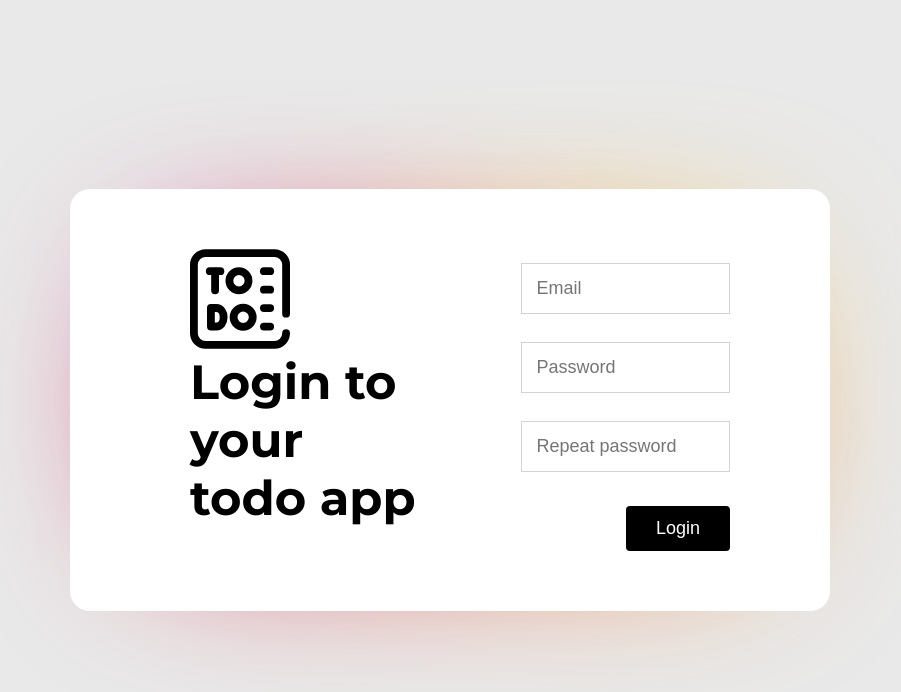
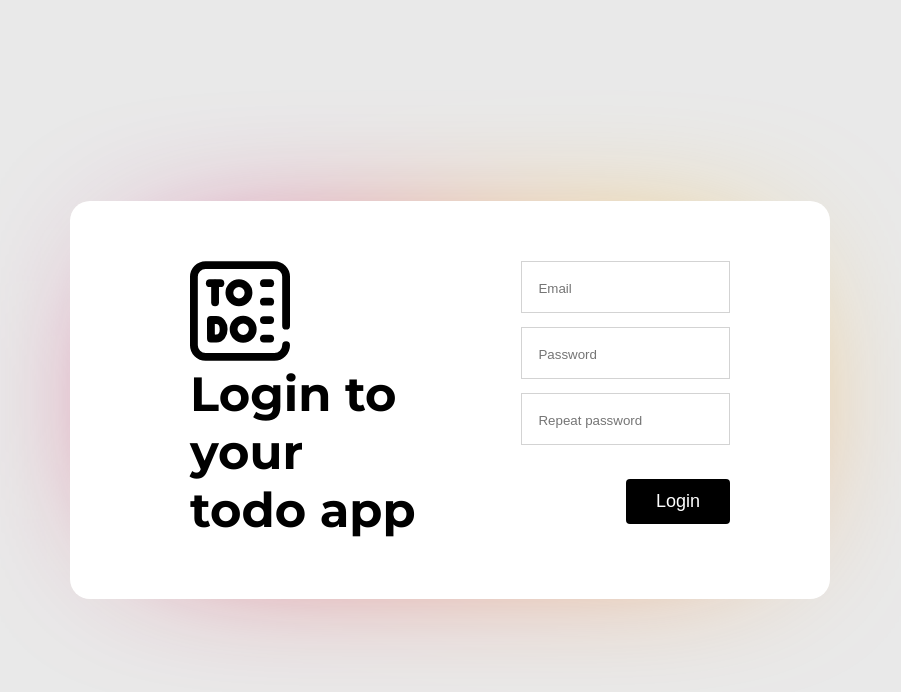
Before and after one commit to AbdullahQadry/CRUD-Todo-app, a SvelteKit app: page / in a window 1280 px wide. Shown: the top 692 px of the page, without its empty margins (190-1091 px from the left). Built offline with nearby package versions, Linux system fonts and the light colour scheme; a web font is replaced by a local one.

Commit message:
UI for authintication form

```diff
--- a/src/components/authinticate.svelte
+++ b/src/components/authinticate.svelte
@@ -1,3 +1,11 @@
+<script>
+
+    let email = '';
+    let password = '';
+    let repassword = '';
+
+</script>
+
 <div class="AuthContainer">
     <form class="box" action="">
         <div class="box"></div>
@@ -30,15 +38,17 @@
     </div>
 <div class="formcontent">
 
-    <label for="email"></label>
-    <input type="email" id="email" name="email" placeholder="Email" />
+    <label>
+    <input bind:value={email} type="email" placeholder="Email" />
+    </label>
 
-    <label for="password"></label>
-    <input type="password" id="password" name="password" placeholder="Password" />
+    <label>
+    <input bind:value={password} type="password" placeholder="Password" />
+    </label>
 
-    <label for="password"></label>
-    <input type="password" id="repassword" name="repassword" placeholder="Repeat password" />
-
+    <label>
+    <input bind:value={repassword} type="password" placeholder="Repeat password" />
+    </label>
     <button type="button"> Login </button>
 
 </div>
@@ -57,8 +67,10 @@
     justify-content: center;
     align-items: center;
     flex: 1;
+    flex: 1;
     height: 100vh;
     width: 100vw;
+    background-color: #e9e9e9;
     background-color: #e9e9e9;
 }
 
@@ -68,9 +80,14 @@ form {
     flex-direction: row;
     justify-content: center;
     align-items: left;
+    flex-direction: row;
+    justify-content: center;
+    align-items: left;
     text-align: left;
     gap: 60px;
+    gap: 60px;
     width: 50%;
+    height: auto;
     height: auto;
     background-color: white;
     border-radius: 10px;
@@ -89,7 +106,7 @@ form {
     margin-right: 40px;
 }
 
-form input {
+form label {
     position: relative;
     box-sizing: border-box;
     width: 100%;
@@ -101,6 +118,10 @@ form input {
 
 }
 
+form input{
+    width: inherit;
+    border: none;
+}
 form h1{
     text-align: left;
     margin: 0;
```
